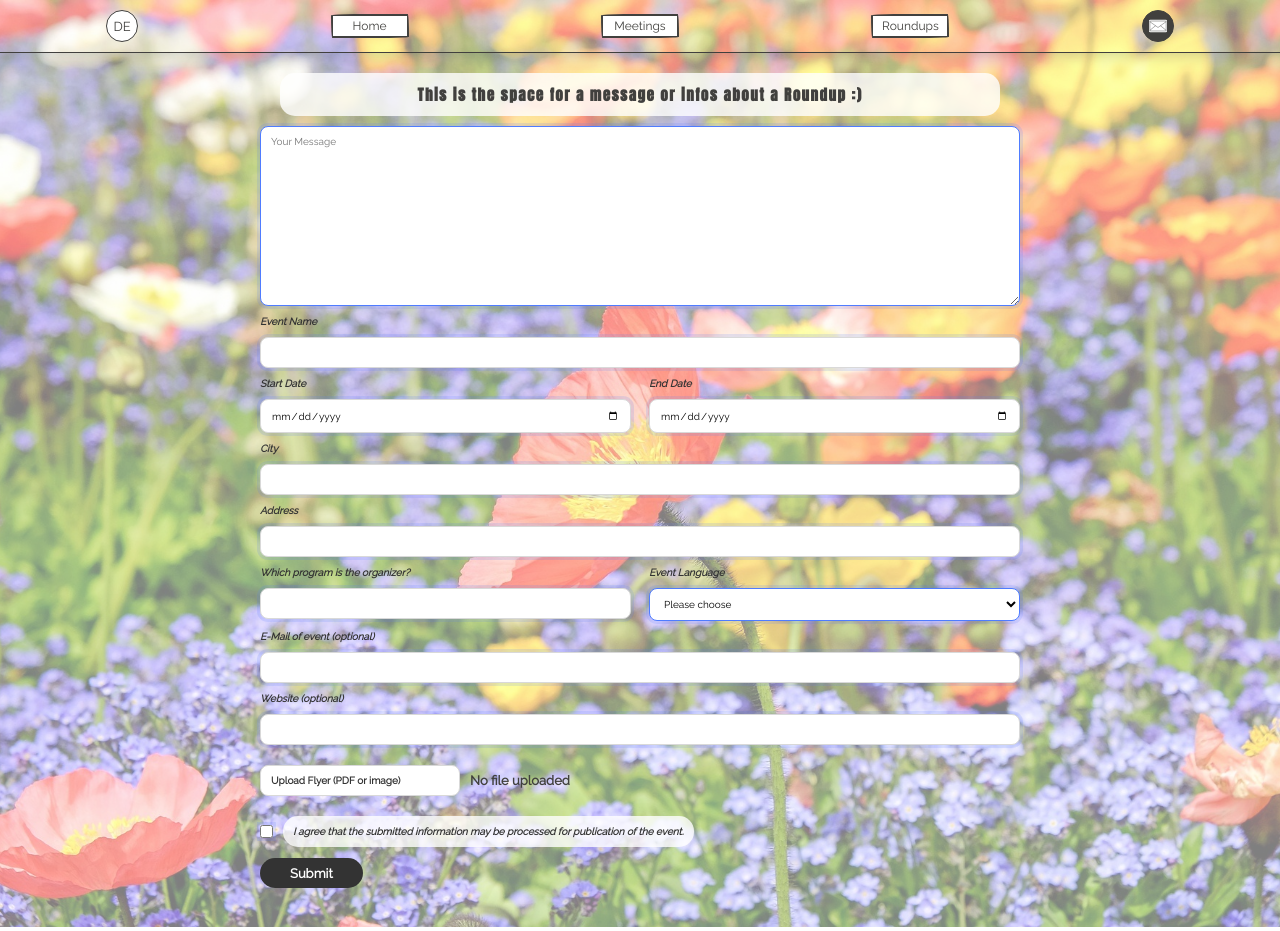
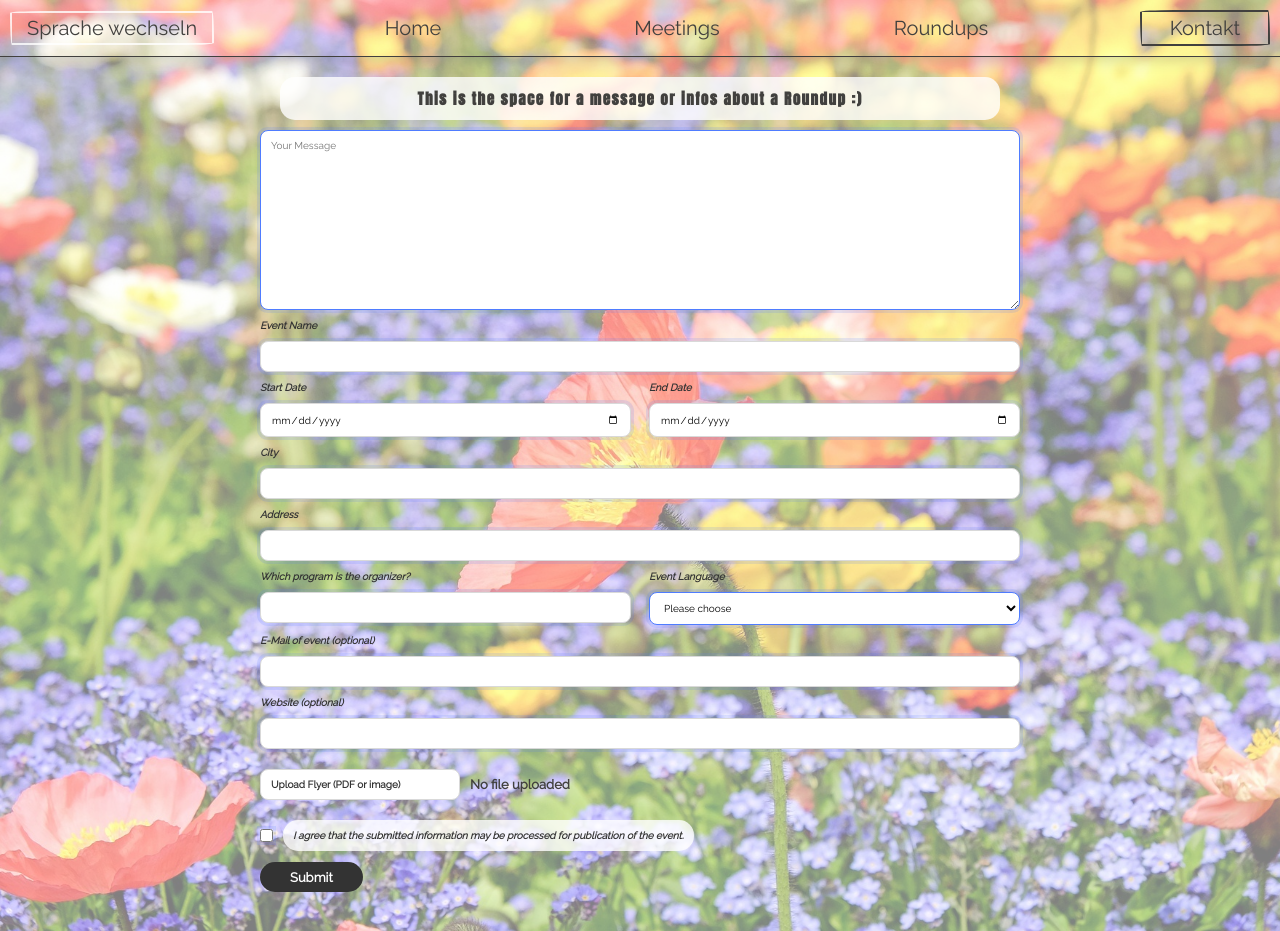
Before and after one commit to Footsteps/al-anon, a React (Vite) app: page /contact in a window 1280 px wide. Built offline with nearby package versions, Linux system fonts and the light colour scheme; a web font is replaced by a local one.

Commit message:
media queries header

```diff
--- a/src/components/LanguageSwitcher.jsx
+++ b/src/components/LanguageSwitcher.jsx
@@ -1,30 +1,39 @@
 import Tooltip from "./Tooltip.jsx";
+import {useEffect, useState} from "react";
 
-function LanguageSwitcher({ language, setLanguage }) {
+function LanguageSwitcher({ language, setLanguage, isMobile }) {
+
+
   return (
-    <div aria-label="Language switcher" className="lang">
+    <div aria-label="Language switcher">
       {language === "en" ? (
         <Tooltip text="Sprache wechseln: deutsch">
           <button
             type="button"
-            className="round-btn border"
-            onClick={() => setLanguage("de")}
+            className={`border ${isMobile ? "round-btn" : ""}`}
+            onClick={(e) => {
+              setLanguage("de");
+              e.currentTarget.blur();
+            }}
             lang="de"
             aria-pressed={language === "de"}
           >
-            DE
+            {isMobile ? "DE" : "Sprache wechseln"}
           </button>
         </Tooltip>
       ) : (
         <Tooltip text="Switch language: english">
           <button
             type="button"
-            className="round-btn"
-            onClick={() => setLanguage("en")}
+            className={`border ${isMobile ? "round-btn" : ""}`}
+            onClick={(e) => {
+              setLanguage("en");
+              e.currentTarget.blur();
+            }}
             lang="en"
             aria-pressed={language === "en"}
           >
-            EN
+            {isMobile ? "EN" : "Switch Language"}
           </button>
         </Tooltip>
       )}
--- a/src/components/NavBar.jsx
+++ b/src/components/NavBar.jsx
@@ -1,24 +1,34 @@
 import {NavLink} from "react-router-dom";
 import ContactIcon from "../assets/contact-2.svg";
 import LanguageSwitcher from "../components/LanguageSwitcher"
+import {useEffect, useState} from "react";
 
 export default function NavBar({language, setLanguage}) {
+  const [isMobile, setIsMobile] = useState(window.innerWidth <= 768);
+
+    useEffect(() => {
+      const handleResize = () => {
+        setIsMobile(window.innerWidth <= 768);
+      };
+      window.addEventListener("resize", handleResize);
+      return () => window.removeEventListener("resize", handleResize);
+    }, []);
 
   return (
     <nav>
-      <LanguageSwitcher language={language} setLanguage={setLanguage} />
+      <LanguageSwitcher language={language} setLanguage={setLanguage} isMobile={isMobile}/>
       <NavLink className={({ isActive }) =>
-          `link border ${isActive ? "active" : ""}`}
+          `nav-link border ${isActive ? "active" : ""}`}
         to="/">Home</NavLink>
       <NavLink className={({ isActive }) =>
-          `link border ${isActive ? "active" : ""}`}
+          `nav-link border ${isActive ? "active" : ""}`}
         to="/meetings">Meetings</NavLink>
       <NavLink className={({ isActive }) =>
-          `link border ${isActive ? "active" : ""}`
+          `nav-link border ${isActive ? "active" : ""}`
         } to="/events">Roundups</NavLink>
         <NavLink className={({ isActive }) =>
-          `link border round-btn ${isActive ? "active" : ""}`
-        } to="/contact"><img className="icon" src={ContactIcon} alt="Home" /></NavLink>
+          `nav-link border ${isMobile ? "round-btn" : ""} ${isActive ? "active" : ""}`
+        } to="/contact">{isMobile? <img className="icon" src={ContactIcon} alt="Home" /> : "Kontakt"}</NavLink>
     </nav>
   );
 }
--- a/src/form.css
+++ b/src/form.css
@@ -110,7 +110,7 @@ textarea {
   padding: 1.5rem 3rem;
   border: none;
   border-radius: 15px;
-  background: #111;
+  background: #333;
   color: white;
   font-size: 1.3rem;
   font-weight: 600;
@@ -118,12 +118,5 @@ textarea {
   transition:
     background 0.2s ease,
     transform 0.2s ease;
-}
-
-.form-submit-btn {
-  background: #333;
-}
-
-.form-submit-btn {
   transform: translateY(1px);
 }
--- a/src/index.css
+++ b/src/index.css
@@ -90,10 +90,33 @@ body {
 }
 
 
+/***HEADINGS & PARAGRAPHS**/
+h2 {
+  font-family: var(--heading-font);
+  color: var(--primary-color);
+  text-align: center;
+  letter-spacing: 1.5px;
+}
 
-/*** BUTTONS ***/
+p {
+  color: var(--primary-color);
+  text-align: justify;
+  line-height: 1.5;
+}
 
-button, .link {
+/*** HEADER ***/
+header {
+  padding: 1em;
+  border-bottom: 1px solid var(--primary-color);
+}
+
+nav {
+  display: flex;
+  align-items: center;
+  justify-content: space-around;
+}
+
+button, .nav-link {
 
   transition: all 235ms ease-in-out;
 
@@ -120,9 +143,22 @@ button, .link {
   touch-action: manipulation;
 }
 
+.nav-link {
+  width: 6.5em;
+  font-size: 1.2rem;
+  padding: 0.8em;
+}
+
+.nav-link.active {
+  background-color: var(--primary-color);
+  color: var(--button-background-color);
+}
+
+
 button:hover {
   background-color: var(--primary-color);
   color: var(--button-background-color);
+  transform: translate3d(0, 2px, 0);
 }
 
 button:focus {
@@ -130,55 +166,16 @@ button:focus {
   color: var(--button-background-color);
 }
 
-.link:hover {
+.nav-link:hover {
   box-shadow: rgba(0, 0, 0, 0.3) 2px 8px 8px -5px;
   transform: translate3d(0, 2px, 0);
 }
 
-button:focus, .link:focus {
+button:focus, .nav-link:focus {
   box-shadow: rgba(0, 0, 0, 0.3) 2px 8px 4px -6px;
 }
 
 
-/***HEADINGS & PARAGRAPHS**/
-h2 {
-  font-family: var(--heading-font);
-  color: var(--primary-color);
-  text-align: center;
-  letter-spacing: 1.5px;
-}
-
-p {
-  color: var(--primary-color);
-  text-align: justify;
-  line-height: 1.5;
-}
-
-/*** HEADER ***/
-header {
-  padding: 1em;
-  border-bottom: 1px solid var(--primary-color);
-}
-
-h1 {
-  font-family: var(--heading-font);
-  padding: 0 1rem;
-  color: var(--primary-color);
-  text-align: center;
-  letter-spacing: 1.5px;
-  margin: 0 0 15px 0;
-}
-
-.link {
-  width: 6.5em;
-  font-size: 1.2rem;
-  padding: 0.8em;
-}
-
-.link.active {
-  background-color: var(--primary-color);
-  color: var(--button-background-color);
-}
 
 .round-btn {
   height: 32px;
@@ -195,13 +192,6 @@ h1 {
 .icon {
   width: 18px;
   height: 18px;
-}
-
-/*** NAVBAR ***/
-nav {
-  display: flex;
-  align-items: center;
-  justify-content: space-around;
 }
 
 /**TOOLTIP***/
@@ -269,6 +259,15 @@ section p {
 
 
 /*** HOME ***/
+h1 {
+  font-family: var(--heading-font);
+  padding: 0 1rem;
+  color: var(--primary-color);
+  text-align: center;
+  letter-spacing: 1.5px;
+  margin: 0 0 15px 0;
+}
+
 h2 {
   font-size: 2rem;
 }
@@ -319,12 +318,75 @@ article.event h3 {
 }
 
 @media (min-width: 481px) {
+
   h1 {
     font-size: 3.5rem;
   }
 }
 @media (min-width: 769px) {
+  /*HEADER*/
+
+nav {
+  justify-content: space-between;
 }
-@media (min-width: 1025px) {
+
+.nav-link {
+  font-size: 1.5rem;
+  border: none;
+  background-color: transparent;
+  text-decoration: none;
+}
+
+button {
+  font-size: 1.7rem;
+  padding: 1.5rem;
+  background: transparent;
+  border-color: var(--text-background-color);
+}
+
+button:hover, button:active, button:focus {
+  background-color: transparent;
+  color: var(--text-background-color);
+  transform: translate3d(0, 2px, 0);
+}
+
+.nav-link.active {
+  background-color: transparent;
+  color: var(--primary-color);
+  border-style: solid;
+  border-width: 2px;
+  border-bottom-left-radius: 15px 255px;
+  border-bottom-right-radius: 225px 15px;
+  border-top-left-radius: 255px 15px;
+  border-top-right-radius: 15px 225px;
+  box-shadow: rgba(0, 0, 0, 0.2) 15px 28px 25px -18px;
+}
+
+.nav-link:hover {
+  box-shadow: rgba(0, 0, 0, 0.3) 2px 8px 8px -5px;
+  transform: translate3d(0, 2px, 0);
+  border-style: solid;
+  border-width: 2px;
+  border-bottom-left-radius: 15px 255px;
+  border-bottom-right-radius: 225px 15px;
+  border-top-left-radius: 255px 15px;
+  border-top-right-radius: 15px 225px;
+  box-shadow: rgba(0, 0, 0, 0.2) 15px 28px 25px -18px;
+}
 
 }
+@media (min-width: 1023px) {
+
+  .nav-link {
+  font-size: 2rem;
+}
+
+button {
+  font-size: 2rem;
+}
+
+
+
+
+
+}
```
